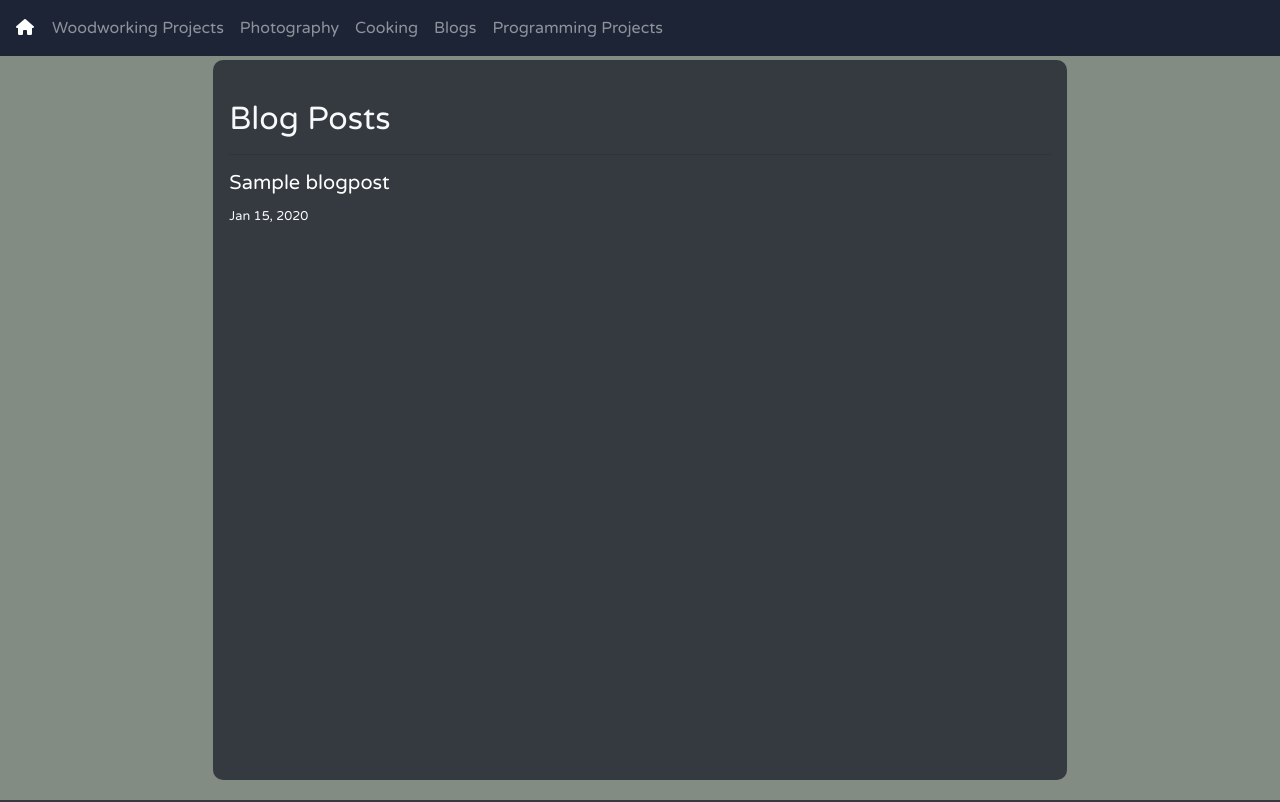
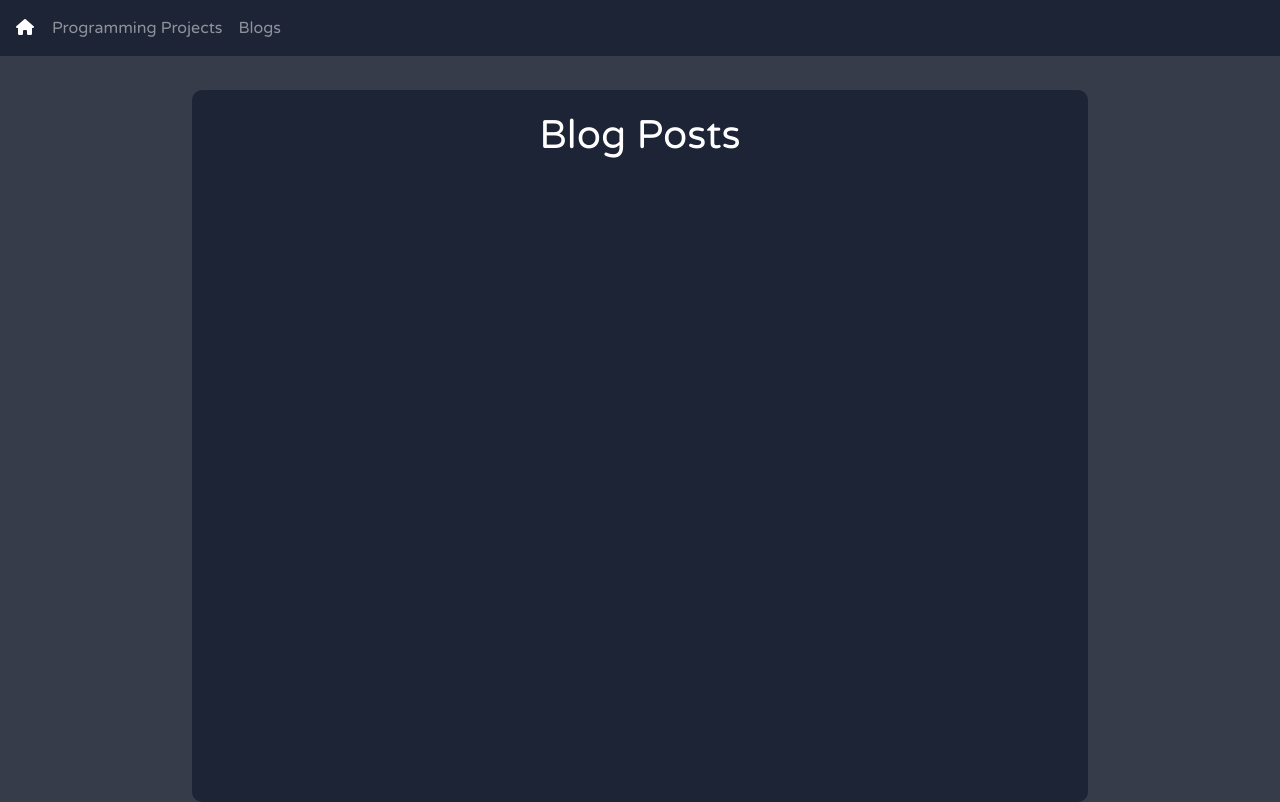
Before and after one commit to scottwmaxwell/mysite, a Django app: page /blog/ in a window 1280 px wide. Run offline with Django 3.2, Linux system fonts and the light colour scheme; tables that the repository leaves empty hold one stand-in row (values such as "Sample post"); parts of the project's set-up code (start-up, migrations or seed data) failed here and were passed over; some libraries are stand-ins or nearby versions.

Commit message:
Added stylesheet switching depending on path in base.html

```diff
--- a/blog/templates/blog/blog.html
+++ b/blog/templates/blog/blog.html
@@ -2,44 +2,33 @@
 
 {% block content %}
 
-<style>
-.main{
-    min-height: 90vh;
-}
-</style>
-
 <head>
-{% load static %}
-<title>Scott Maxwell - Blogs</title>
+    <title>Scott Maxwell - Blogs</title>
 </head>
 
-<body style="background-color:#828C83;">
-    <div class='row m-0'>
 
-        <!-- Empty Space -->
-        <div class="col">
+<div id="maincontent">
+    <div id="content">
+        <h1>Blog Posts</h1>
+        <div class="row cards">
+
+            {% for blog in blogposts %}
+            <div class="card hidden mx-auto mx-auto" style="width: 18rem; margin:20px; border-color:#575c65;">
+                <img src="../images/blog.png" class="card-img-top" alt="...">
+                <div class="card-body" style="background-color:#383e4b; color:white;">
+                    <h5 class="card-title">Blog Title <span class="badge bg-secondary">New</span></h5>
+                    <p class="card-text">Some quick example text to build on the card and show where the blog description would be.</p>
+                    <a href="blog_post.html" class="btn"
+                        style="color:white; background-color:rgb(24, 24, 64);">See post</a>
+                </div>
+            </div>
+            {% endfor %}
+
         </div>
+    </div>
+</div>
 
-        <div class="col-md-8 p-3 mb-2 bg-dark text-light p-3 main" style="margin-top:60px; border-radius:10px;">
-            <br >
-            <h2>Blog Posts</h2>
-            {% for post in posts %}
-                <hr >
-                {% if post.link %}
-                <h5><a href="{{ post.link }}" style="color:white;">{{post.title|safe}}</a></h5>
-                {% else %}
-                <h5><a href="{{ request.path }}blogpost/{{ post.id }}" style="color:white;">{{post.title|safe}}</a></h5>
-                {% endif %}
-                <small>{{ post.date_posted|date:'M d, Y' }}</small>
-            {% endfor %}
-        </div>
-
-
-        <!-- Empty Space -->
-        <div class="col">
-        </div>
-
-    </div>
+<script src="../js/animate.js"></script>
 </body>
 
 {% endblock %}
--- a/portfolio/templates/portfolio/base.html
+++ b/portfolio/templates/portfolio/base.html
@@ -23,8 +23,17 @@
         integrity="sha384-wfSDF2E50Y2D1uUdj0O3uMBJnjuUD4Ih7YwaYd1iqfktj0Uod8GCExl3Og8ifwB6"
         crossorigin="anonymous"></script>
 
-    <!-- Main stylesheet -->
-    <link rel="stylesheet" href="{% static 'portfolio/css/main.css' %}">
+    <!-- Depending on path, use a specific stylesheet -->
+    {% if 'blog' in request.path and 'blogpost' not in request.path %}
+        <link rel="stylesheet" href="{% static 'portfolio/css/post-listing.css' %}">
+    {% elif 'projects' in request.path and 'projectpost' %}
+        <link rel="stylesheet" href="{% static 'portfolio/css/post-listing.css' %}">
+    {% elif 'post' in request.path %}
+        <link rel="stylesheet" href="{% static 'portfolio/css/post.css' %}">
+    {% else %}
+        <!-- Main stylesheet -->
+        <link rel="stylesheet" href="{% static 'portfolio/css/main.css' %}">
+    {% endif %}
 
     <!-- Google Font -->
     <link href='https://fonts.googleapis.com/css?family=Varela Round' rel='stylesheet'>
--- a/portfolio/templates/portfolio/navbar.html
+++ b/portfolio/templates/portfolio/navbar.html
@@ -1,30 +1,24 @@
 <!-- Bootstrap Navbar -->
 <nav class="navbar navbar-expand-lg navbar-dark  fixed-top" style="background-color:#1d2436;">
-  <a class="nav-item" style="padding-right:10px;" href="index.html"><i class="fa-solid fa-house"></i></a>
+  <a class="nav-item" style="padding-right:10px;" href="{% url 'portfolio' %}""><i class="fa-solid fa-house"></i></a>
   <button class="navbar-toggler" type="button" data-toggle="collapse" data-target="#navbarNav" aria-controls="navbarNav"
     aria-expanded="false" aria-label="Toggle navigation">
     <span class="navbar-toggler-icon"></span>
   </button>
   <div class="collapse navbar-collapse" id="navbarNav">
     <ul class="navbar-nav">
+
       <li class="nav-item">
-        <a class="nav-link" href="woodworking.html">Woodworking Projects</a>
-      </li>
-      <li class="nav-item">
-        <a class="nav-link" href="photography.html">Photography</a>
+        <a class="nav-link" href="{% url 'projects' %}">Programming Projects</a>
       </li>
 
       <li class="nav-item">
-        <a class="nav-link" href="cooking.html">Cooking</a>
+        <a class="nav-link" href="{% url 'blog' %}">Blogs</a>
       </li>
 
-      <li class="nav-item">
-        <a class="nav-link" href="blog.html">Blogs</a>
-      </li>
-
-      <li class="nav-item">
-        <a class="nav-link" href="programming_projects.html">Programming Projects</a>
-      </li>
+      <!-- <li class="nav-item">
+        <a class="nav-link" href="{% url 'photography' %}">Photography</a>
+      </li> -->
 
     </ul>
   </div>
```
Also changed, not shown: portfolio/templates/portfolio/portfolio.html (+4 -7 lines), blog/migrations/0011_blogpost_description.py (added), blog/migrations/0012_remove_blogpost_description.py (added), portfolio/models.py (line endings or trailing spaces), 1 other file.
